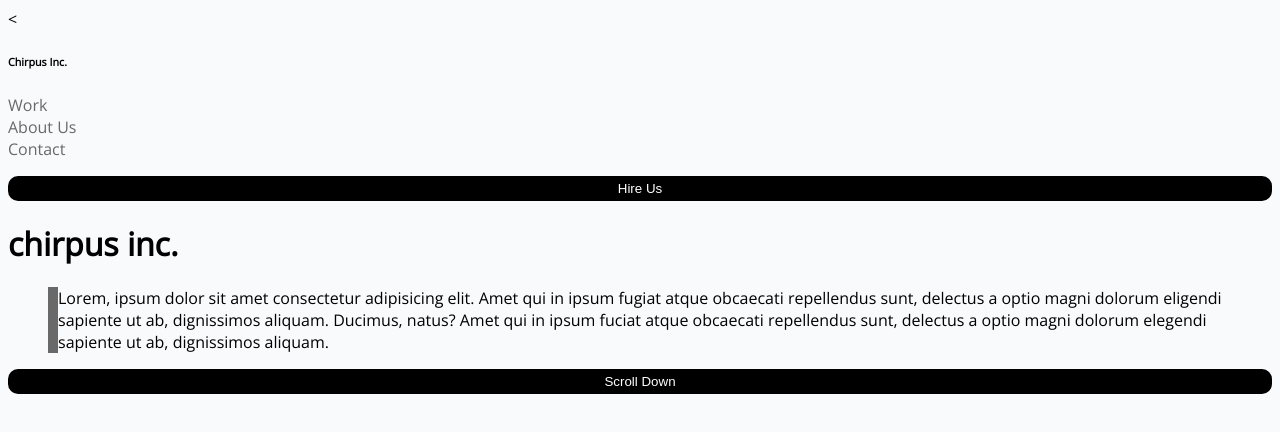
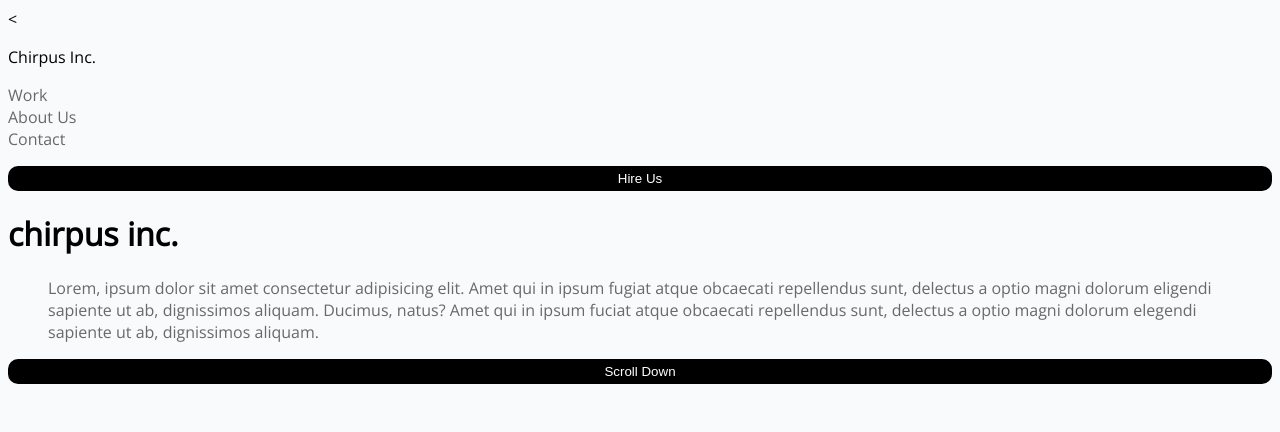
Before and after one commit to awatts-tech/Lab2, a plain HTML site: page Lab1.html in a window 1280 px wide. Drawn offline with nearby package versions, Linux system fonts and the light colour scheme.

Commit message:
Adding updated lab file

```diff
--- a/Lab1.html
+++ b/Lab1.html
@@ -6,7 +6,7 @@
     <link rel="stylesheet" href="style.css">
     <title>Lab1</title>
 </head>
-<h6>Chirpus Inc.</h6>
+<p class="one">Chirpus Inc.</p>
 <nav>
   <ul>
   <li><a>Work</a></li>
@@ -19,7 +19,7 @@
 
 <h1>chirpus inc.</h1>
 <blockquote>
-<p>Lorem, ipsum dolor sit amet consectetur adipisicing elit. Amet qui in ipsum fugiat atque obcaecati repellendus sunt, delectus a optio magni dolorum eligendi sapiente ut ab, dignissimos aliquam. Ducimus, natus? Amet qui in ipsum fuciat atque obcaecati repellendus sunt, delectus a optio magni dolorum elegendi sapiente ut ab, dignissimos aliquam.</p>
+<p class="two">Lorem, ipsum dolor sit amet consectetur adipisicing elit. Amet qui in ipsum fugiat atque obcaecati repellendus sunt, delectus a optio magni dolorum eligendi sapiente ut ab, dignissimos aliquam. Ducimus, natus? Amet qui in ipsum fuciat atque obcaecati repellendus sunt, delectus a optio magni dolorum elegendi sapiente ut ab, dignissimos aliquam.</p>
 
 </blockquote>
 
--- a/style.css
+++ b/style.css
@@ -14,11 +14,15 @@ nav {
     color: #69696a;
 }
 
-h1, h6{
-    color: e #000;
+.two {
+    color: #69696a;
 }
 
-blockquote{
+h1, p {
+    color: #000;
+}
+
+blockquote, {
    border-left: 10px solid #69696a;
 }
 
```
